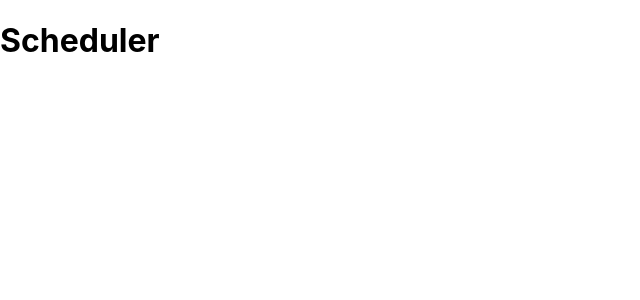
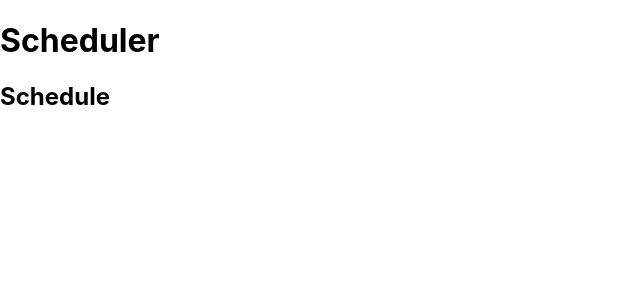
Before and after one commit to irather/Guelph-Scheduler-App, a JavaScript app in the folder scheduler-app/: page / in a window 1280 px wide. Shown: the top 300 px of the page, without its empty margins (0-640 px from the left). Built offline with nearby package versions, Linux system fonts and the light colour scheme; the HTML template or start-up script is replaced by a standard one.

Commit message:
updating app.js

```diff
--- a/scheduler-app/src/App.js
+++ b/scheduler-app/src/App.js
@@ -6,6 +6,11 @@ function App() {
       <h1>
         Scheduler
       </h1>
+
+      <div>
+        <h2>Schedule</h2>
+      </div>
+
     </div>
   );
 }
```
